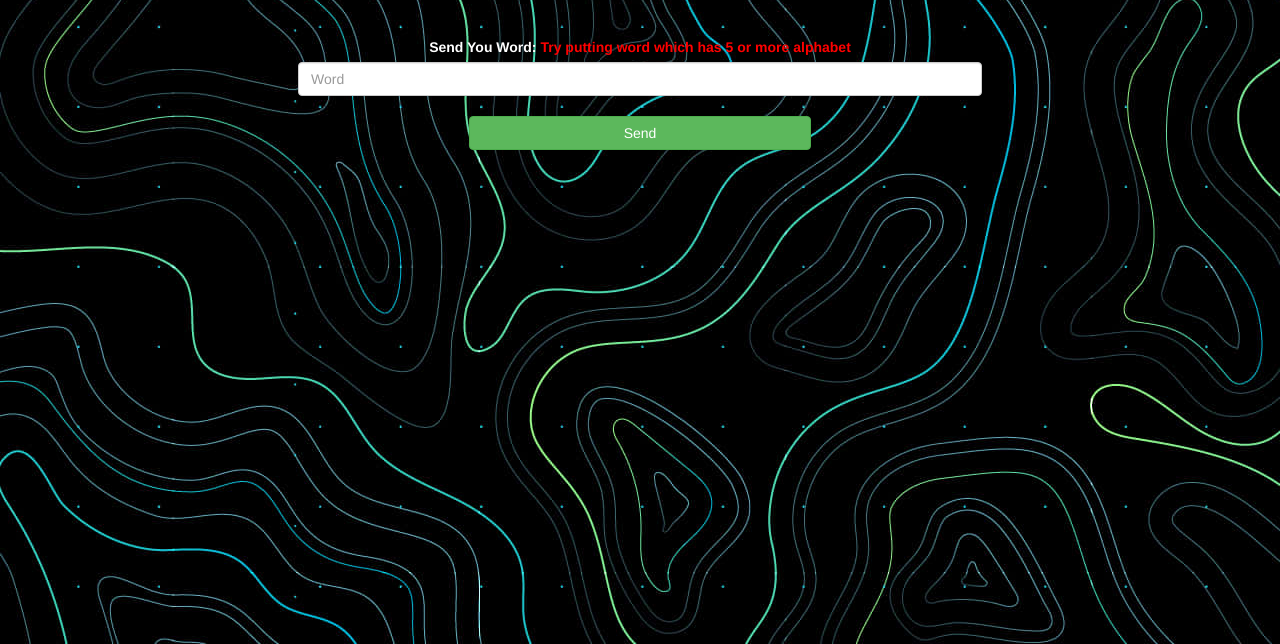
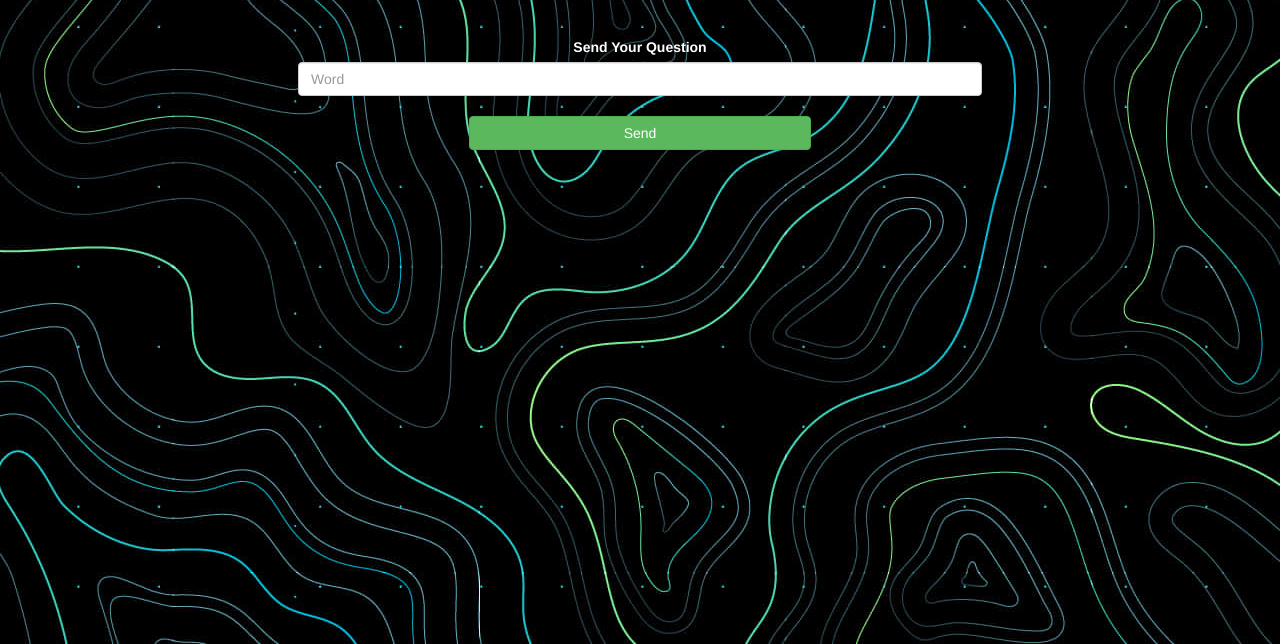
Before and after one commit to NezukoKomada/MATH-QUIZ, a plain HTML site: page quiz.html in a window 1280 px wide. Shown: the part 156-800 px from the top of the page. Drawn offline with nearby package versions, Linux system fonts and the light colour scheme.

Commit message:
Update quiz.html

```diff
--- a/quiz.html
+++ b/quiz.html
@@ -20,7 +20,7 @@
                 <div id="output" class="col-lg-6"> </div>
                 <br>
                 <br>
-                <label style="color: white;">Send You Word: <b style="color: red">Try putting word which has 5 or more alphabet</b></label>
+                <label style="color: white;">Send Your Question</label>
                 <input type="text" id="word" class="form-control" placeholder="Word">
                 <br>
                 <button onclick="send()" class="btn btn-success" style="width: 30%;">Send</button>
```
